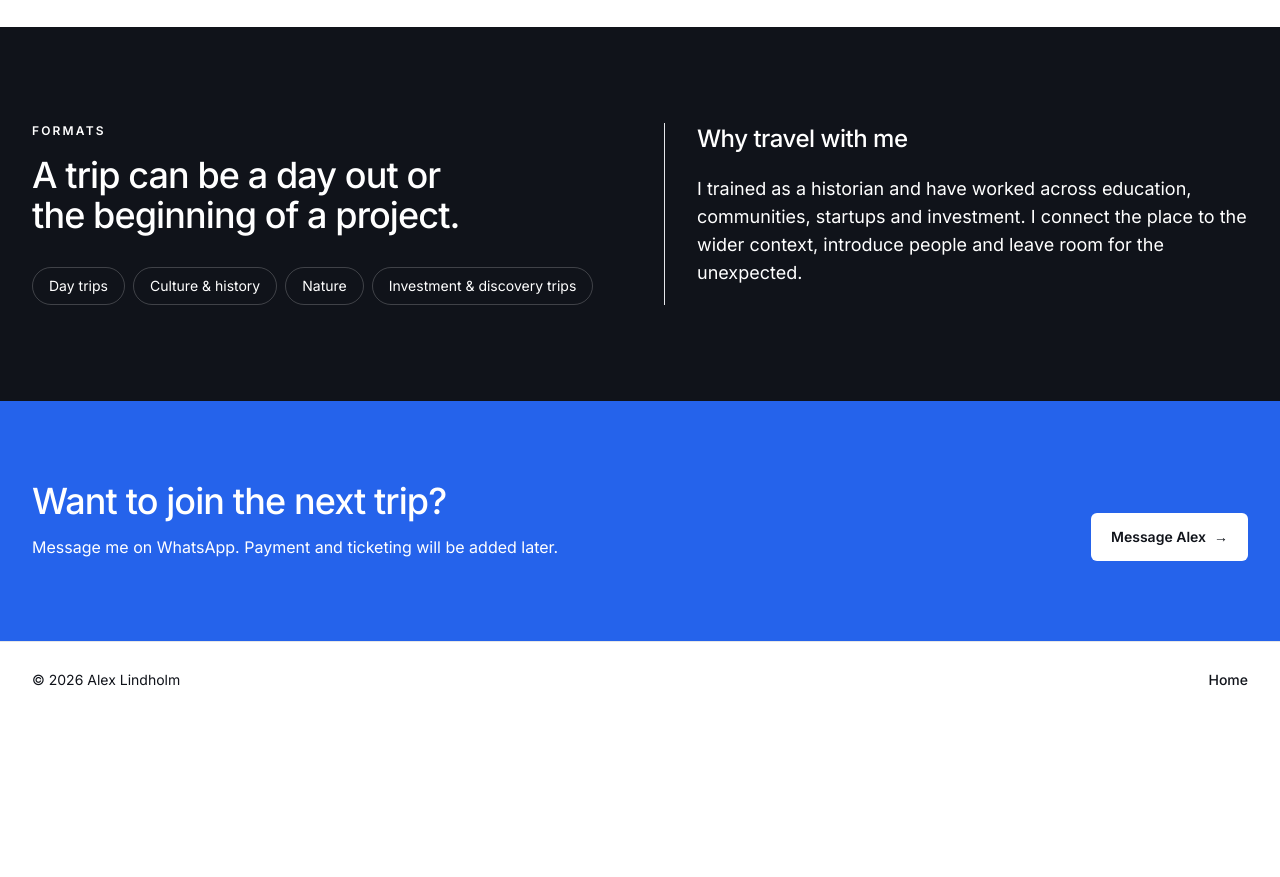
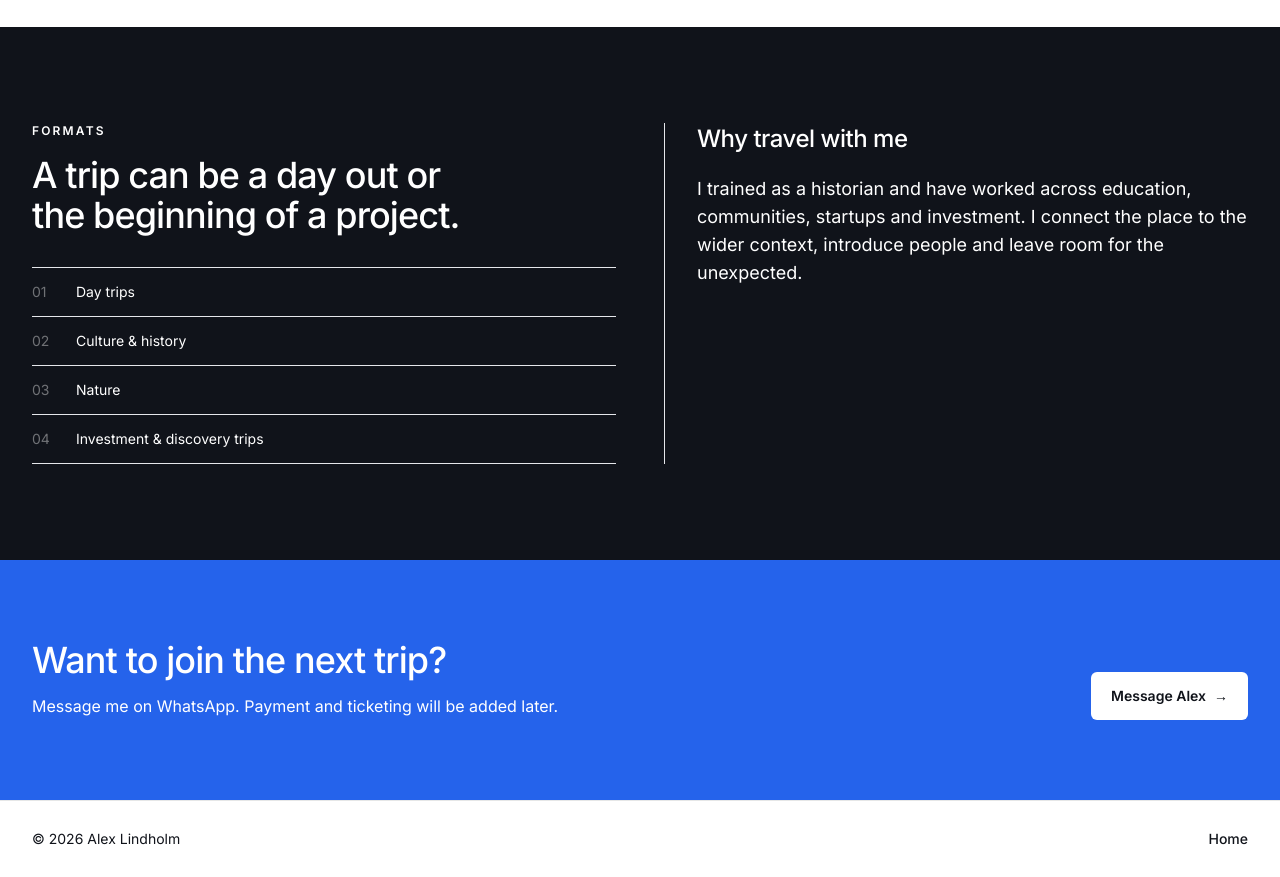
Before and after one commit to maninawild/alex-lindholm-site, a Next.js app: page /trips in a window 1280 px wide. Shown: the part 4460-5337 px from the top of the page. Before the commit the page ends 5178 px from the top, so only its background shows below. Built offline with nearby package versions, Linux system fonts and the light colour scheme.

Commit message:
Update Russian trips copy and restore original colors

```diff
--- a/components/trips-page.tsx
+++ b/components/trips-page.tsx
@@ -55,13 +55,13 @@ const copy = {
     formatsTitle: "A trip can be a day out or the beginning of a project.",
     formats: ["Day trips", "Culture & history", "Nature", "Investment & discovery trips"],
     backgroundTitle: "Why travel with me",
-    backgroundText: "I trained as a historian and have worked across education, communities, startups and investment. I connect the place to the wider context, introduce people and leave room for the unexpected.",
+    backgroundText: ["I trained as a historian and have worked across education, communities, startups and investment. I connect the place to the wider context, introduce people and leave room for the unexpected."],
     finalTitle: "Want to join the next trip?", finalText: "Message me on WhatsApp. Payment and ticketing will be added later.", finalCta: "Message Alex", home: "Home",
   },
   ru: {
     switchHref: "/trips", switchLabel: "EN", switchAria: "Открыть английскую версию",
-    eyebrow: "Поездки с Алексом", title: "Смотреть на места сразу с нескольких сторон.",
-    intro: "Небольшие поездки, где история, культура, природа и люди соединяются с живым разговором по дороге.",
+    eyebrow: "Поездки с еврейским акцентом", title: "Взгляд на место сразу с нескольких сторон.",
+    intro: "Небольшие уникальные трипы на день или на несколько дней, в которых история, культура, природа и люди соединяются. Живой диалог участников в дороге - один из самых важных и незабываемых жизненных опытов. В наших группах используются подходы неформального образования - можно чувствовать себя легко и свободно, узнавая новое в легкой форме.",
     navUpcoming: "Ближайшая поездка", navPast: "Прошлые поездки", navFormats: "Форматы",
     upcomingEyebrow: "Октябрь 2026", upcomingTitle: "Крёллер-Мюллер и Де-Хоге-Велюве",
     upcomingText: "Один день вокруг современного искусства, архитектуры и одного из самых необычных ландшафтов Нидерландов. Дату и программу добавим скоро.",
@@ -90,10 +90,19 @@ const copy = {
       ["Солнечный Хоббитон и угрюмый Урк", "Нетворкинг-поездка по Нидерландам."],
     ],
     formatsEyebrow: "Форматы",
-    formatsTitle: "Поездка может быть одним днем или началом нового проекта.",
-    formats: ["Однодневные поездки", "Культура и история", "Природа", "Инвестиционные и исследовательские поездки"],
+    formatsTitle: "Форматы",
+    formats: [
+      "Однодневные путешествия в Нидерландах и вокруг",
+      "Путешествия на 3-5 дней в страны Европы",
+      "Авторские туры по \"моим\" городам (Стокгольм, Берлин, Гаага, Роттердам, Нью-Йорк, Бостон).",
+      "Яхт-путешествия в частной компании",
+      "Инвест-трипы в регионы",
+    ],
     backgroundTitle: "Почему со мной",
-    backgroundText: "По образованию я историк, а работал в образовании, сообществах, стартапах и инвестициях. Я связываю место с широким контекстом, знакомлю людей и оставляю пространство для неожиданного.",
+    backgroundText: [
+      "По базовому образованию я историк, хотя вместо архива предпочту изучить развалины; работал в неформальном образовании, еврейских комьюнити, включая закрытые и религиозные, сейчас занимаюсь консалтингом стартапов и частными инвестициями.",
+      "Я связываю место и пространство с широким общемировым контекстом и \"гениями места\", всегда знакомлю участников между собой и оставляю пространство для проявления самих гостей, оставляя их потом с эмоцией привязанной к месту, с полезными контактами и приятным послевкусием.",
+    ],
     finalTitle: "Хотите поехать в следующий раз?", finalText: "Напишите мне в WhatsApp. Оплату и покупку билетов добавим позже.",
     finalCta: "Написать Алексу", home: "Главная",
   },
@@ -198,8 +207,8 @@ export function TripsPage({ locale }: TripsPageProps) {
 
       <section id="formats" className="scroll-mt-24 bg-ink py-16 text-white sm:py-24">
         <div className="mx-auto grid max-w-7xl gap-12 px-5 sm:px-8 lg:grid-cols-2">
-          <div><p className="text-xs font-semibold uppercase tracking-[0.18em] text-white/58">{t.formatsEyebrow}</p><h2 className="mt-4 max-w-xl text-3xl font-medium leading-tight tracking-[-0.025em] text-balance sm:text-4xl">{t.formatsTitle}</h2><div className="mt-8 flex flex-wrap gap-2">{t.formats.map((format) => <span key={format} className="rounded-full border border-white/20 px-4 py-2 text-sm text-white/82">{format}</span>)}</div></div>
-          <div className="border-l border-white/16 pl-6 sm:pl-8"><h2 className="text-2xl font-medium tracking-[-0.02em]">{t.backgroundTitle}</h2><p className="mt-5 max-w-xl text-base leading-8 text-white/72 sm:text-lg">{t.backgroundText}</p></div>
+          <div><p className="text-xs font-semibold uppercase tracking-[0.18em] text-white/58">{t.formatsEyebrow}</p><h2 className="mt-4 max-w-xl text-3xl font-medium leading-tight tracking-[-0.025em] text-balance sm:text-4xl">{t.formatsTitle}</h2><div className="mt-8 border-t border-white/16">{t.formats.map((format, index) => <div key={format} className="grid grid-cols-[2rem_1fr] gap-3 border-b border-white/16 py-3 text-sm leading-6 text-white/82"><span className="text-white/40">0{index + 1}</span><span>{format}</span></div>)}</div></div>
+          <div className="border-l border-white/16 pl-6 sm:pl-8"><h2 className="text-2xl font-medium tracking-[-0.02em]">{t.backgroundTitle}</h2><div className="mt-5 max-w-xl space-y-5 text-base leading-8 text-white/72 sm:text-lg">{t.backgroundText.map((paragraph) => <p key={paragraph}>{paragraph}</p>)}</div></div>
         </div>
       </section>
 
```
